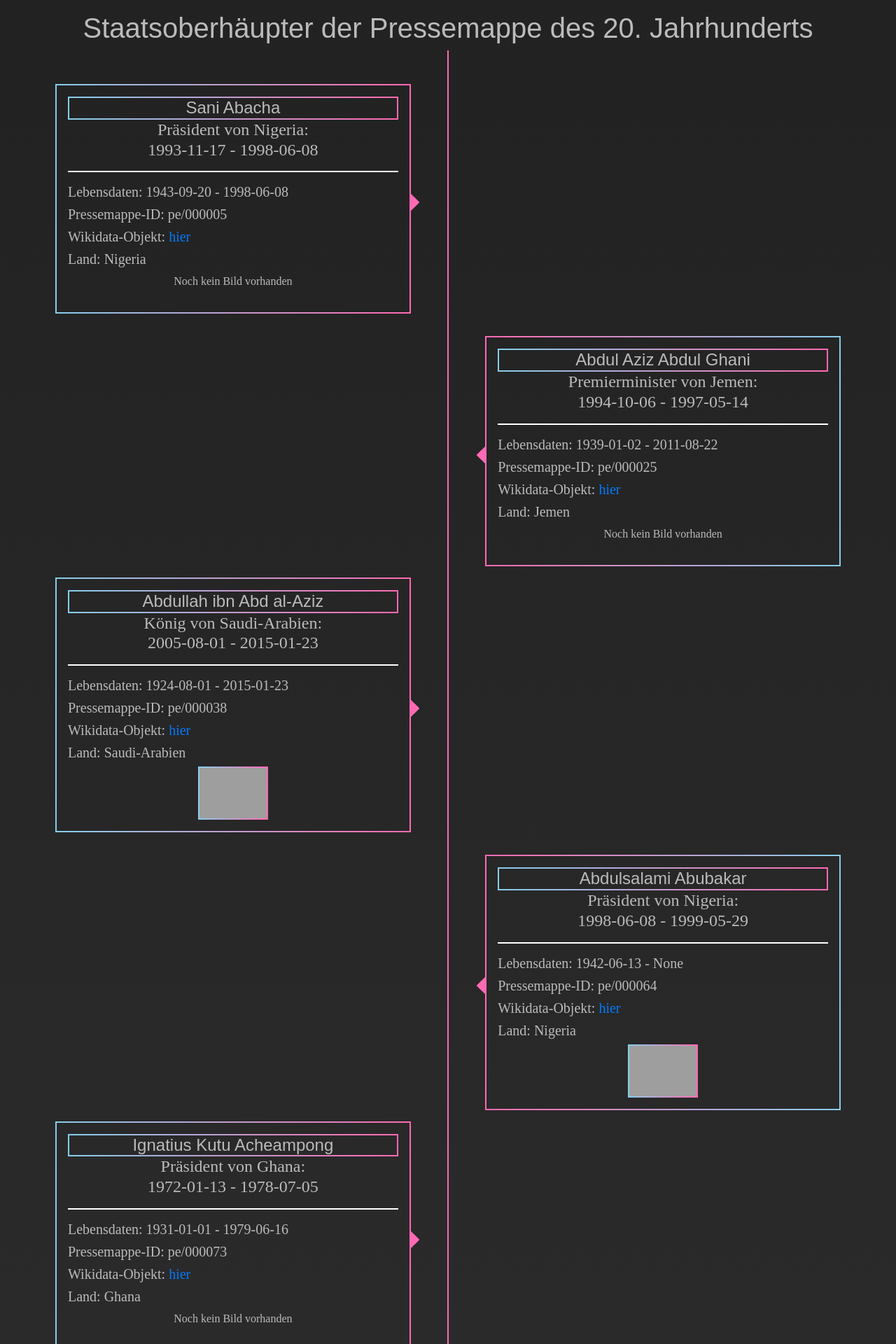
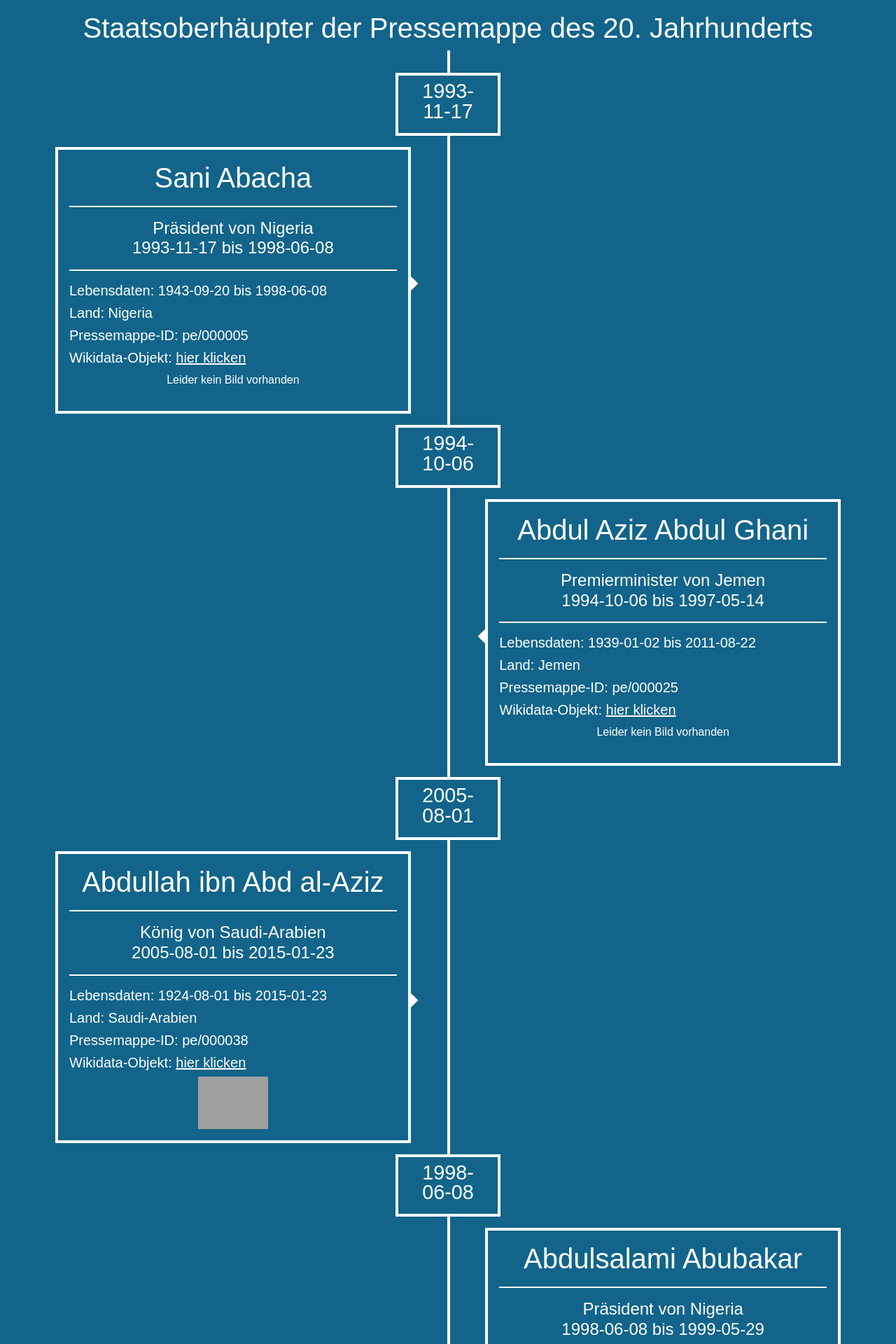
Before and after one commit to julstan/projectPressemappe20, a Django app: template Pressemappe/timeline/templates/timeline/timeline.html in a window 1280 px wide. Shown: the top 1920 px of the page at 70% size. Run offline with Django 3.2, Linux system fonts and the light colour scheme; the template is opened without the code that fills it: values that come from a table or form of the project are taken from there, others are empty; data comes from the database, SQL or seed files in the repository; some libraries are stand-ins or nearby versions; grey boxes are pictures that could not be loaded.

Commit message:
timeline.css und timeline.html aktualisiert

```diff
--- a/Pressemappe/timeline/static/css/timeline.css
+++ b/Pressemappe/timeline/static/css/timeline.css
@@ -2,10 +2,10 @@
 	 box-sizing: border-box;
 }
  body {
-	 background-image: linear-gradient(to bottom, #222, #444);
-	 color: #bbb;
+	 background: #12648a;
+	 color: white;
 	 padding: 1rem;
-	 font-family: 'Playfair Display', serif;
+	 font-family: 'Raleway', sans-serif;
 }
  h1 {
 	 text-align: center;
@@ -21,9 +21,10 @@
 	 content: '';
 	 position: absolute;
 	 height: 100%;
-	 border: 1px solid hotpink;
+	 border: 2px solid white;
 	 right: 40px;
 	 top: 0;
+
 }
  .timeline:after {
 	 content: "";
@@ -41,8 +42,8 @@
 }
  .timeline__item {
 	 padding: 1rem;
-	 border: 2px solid hotpink;
-	 border-image: linear-gradient(to right, skyblue 0%, hotpink 100%);
+	 border: 4px solid white;
+
 	 border-image-slice: 1;
 	 position: relative;
 	 margin: 1rem 3rem 1rem 1rem;
@@ -56,7 +57,7 @@
 	 right: -10px;
 	 top: calc(50% - 5px);
 	 border-style: solid;
-	 border-color: hotpink hotpink transparent transparent;
+	 border-color: white white transparent transparent;
 	 border-width: 10px;
 	 transform: rotate(45deg);
 }
@@ -68,13 +69,14 @@
 	 .timeline__item:nth-of-type(2n) {
 		 float: right;
 		 margin: 1rem;
-		 border-image: linear-gradient(to right, hotpink 0%, skyblue 100%);
+		 border: 4px solid white;
+
 		 border-image-slice: 1;
 	}
 	 .timeline__item:nth-of-type(2n):before {
 		 right: auto;
 		 left: -10px;
-		 border-color: transparent transparent hotpink hotpink;
+		 border-color: transparent transparent white white;
 	}
 }
  .timeline__item--year {
@@ -82,7 +84,7 @@
 	 max-width: 150px;
 	 margin: 0 48px 0 auto;
 	 font-size: 1.8rem;
-	 background-color: #333;
+	 background-color: #12648a;
 	 line-height: 1;
 	 border-image: none;
 	 padding: 0.5rem 1rem 1rem;
@@ -107,8 +109,9 @@
  .timeline__title {
 	 margin: 0;
 	 font-family: 'Raleway', sans-serif;
-	 font-size: 1.5em;
-	 border: 2px solid hotpink;
+	 color: white;
+	 font-size: 2.5rem;
+	 border: none;
 	 border-image: linear-gradient(to right, skyblue 0%, hotpink 100%);
 	 border-image-slice: 1;
 	 text-align: center;
@@ -122,12 +125,30 @@
      display: flex;
      justify-content: center;
      text-align: center;
+
+
 }
 .image {
-    border: 2px solid hotpink;
+    border: none;
 	border-image: linear-gradient(to right, skyblue 0%, hotpink 100%);
 	border-image-slice: 1;
 }
 hr {
     border: 1px solid #fff;
 }
+
+a:link {
+    color: white;
+    text-decoration: underline;
+
+}
+
+
+a:visited {
+  color: white;
+  text-decoration: underline;
+}
+
+a:hover {
+  color: grey;
+}
--- a/Pressemappe/timeline/templates/timeline/timeline.html
+++ b/Pressemappe/timeline/templates/timeline/timeline.html
@@ -8,19 +8,21 @@
 
 {% if personen %}
     {% for person in personen %}
+    <h2 class="timeline__item timeline__item--year">{{person.position_held_startdate}}</h2>
      <div class="timeline__item">
-         <h3 class="timeline__title">{{person.name}}</h3>
-         <h4 class="center">{{person.position_held}}: <br>{{person.position_held_startdate}} - {{person.position_held_enddate}}</h4>
+         <h2 class="timeline__title">{{person.name}}</h2>
          <hr>
-         <h5>Lebensdaten: {{person.birthday}} - {{person.deathday}} </h5>
+         <h4 class="center">{{person.position_held}} <br>{{person.position_held_startdate}} bis {{person.position_held_enddate}}</h4>
+         <hr>
+         <h5>Lebensdaten: {{person.birthday}} bis {{person.deathday}} </h5>
+         <h5>Land: {{person.country}}</h5>
          <h5>Pressemappe-ID: {{person.pm20id}}</h5>
-         <h5>Wikidata-Objekt: <a href={{person.wikidata_object}}>hier</a></h5>
-         <h5>Land: {{person.country}}</h5>
+         <h5>Wikidata-Objekt: <a href={{person.wikidata_object}}>hier klicken</a></h5>
          <div class="center">
          {% if person.picture != None %}
              <img class="image" src="{{ person.picture }}" width="100px">
          {% else %}
-            <p>Noch kein Bild vorhanden</p>
+            <p>Leider kein Bild vorhanden</p>
          {% endif %}
          </div>
 
```
